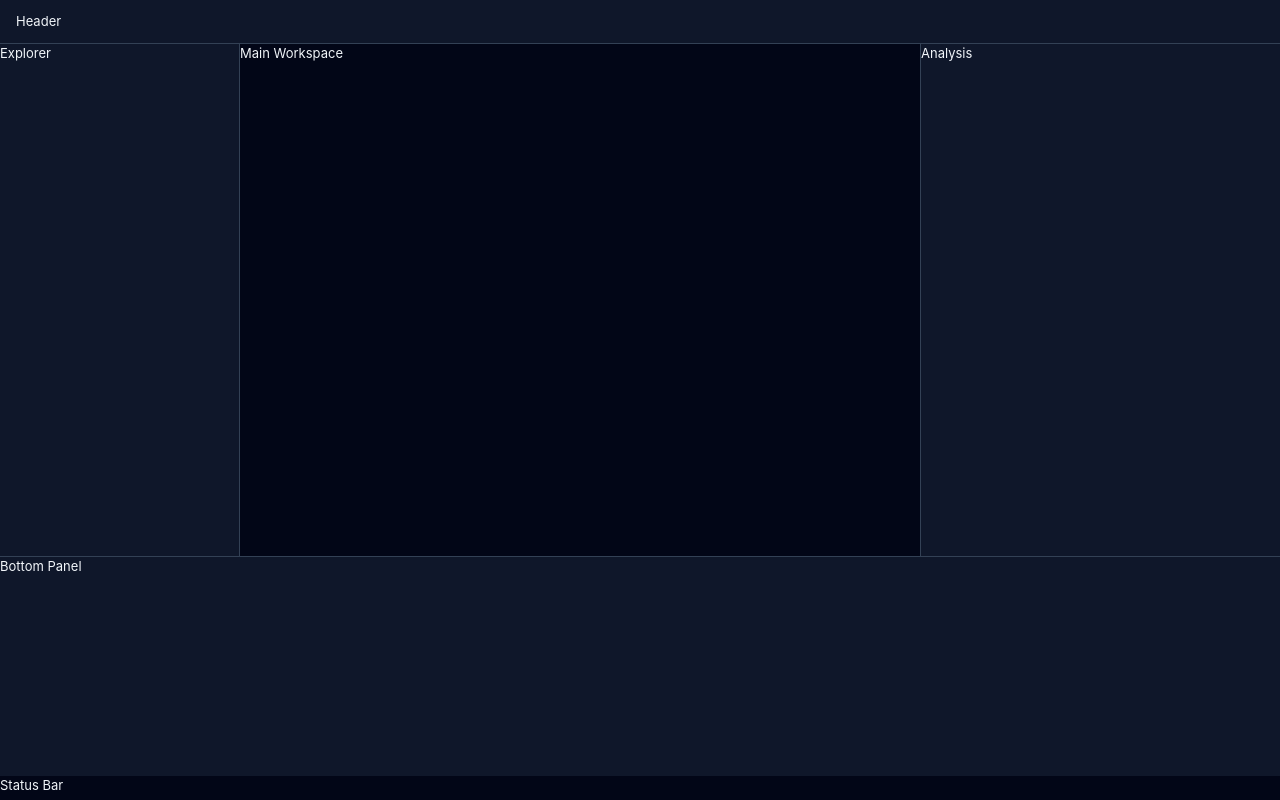
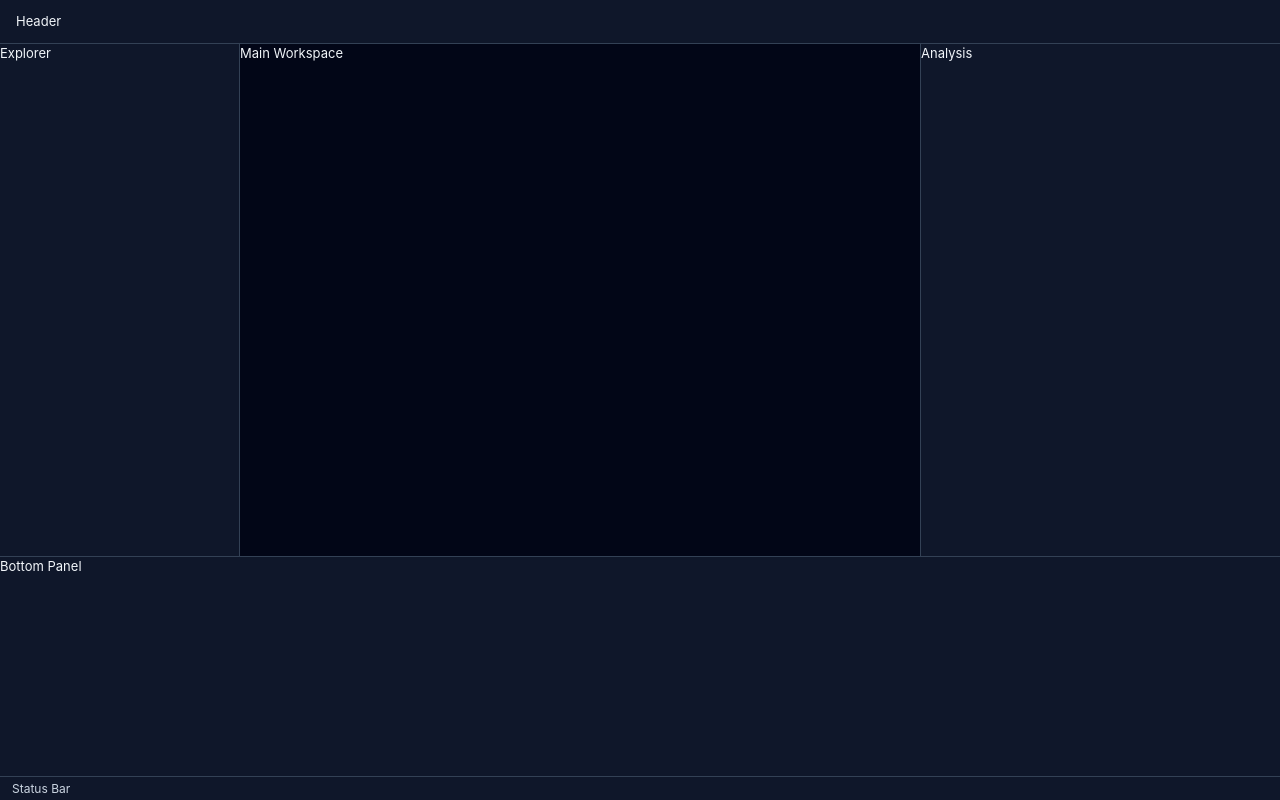
Before and after one commit to nilaysardar04042001/JavaScript-Notebook, a React (Vite) app in the folder frontend/: page / in a window 1280 px wide. Built offline with nearby package versions, Linux system fonts and the light colour scheme.

Commit message:
feat: add StatusBar layout component

```diff
--- a/frontend/src/App.tsx
+++ b/frontend/src/App.tsx
@@ -4,6 +4,7 @@ import { MainWorkspace } from './components/layout/MainWorkspace'
 import { ExplorerPanel } from './components/layout/ExplorerPanel'
 import { AnalysisPanel } from './components/layout/AnalysisPanel'
 import { BottomPanel } from './components/layout/BottomPanel'
+import { StatusBar } from './components/layout/StatusBar'
 // import './App.css'
 
 function App() {
@@ -27,9 +28,9 @@ function App() {
         Bottom Panel
       </BottomPanel>
 
-      <footer className="app-shell__statusbar">
+      <StatusBar>
         Status Bar
-      </footer>
+      </StatusBar>
     </AppShell>
   )
 }
--- /dev/null
+++ b/frontend/src/components/layout/StatusBar/StatusBar.css
@@ -0,0 +1,20 @@
+/*
+ * JavaScript Notebook
+ * StatusBar
+ *
+ * Stage 8.4.7 — Status Bar Container
+ */
+
+.jn-status-bar {
+  display: flex;
+  align-items: center;
+  width: 100%;
+  min-width: 0;
+  height: var(--jn-statusbar-height);
+  padding: 0 var(--jn-space-3);
+  overflow: hidden;
+  border-top: var(--jn-border-width-thin) solid var(--jn-color-border);
+  background: var(--jn-color-surface);
+  color: var(--jn-color-text-secondary);
+  font-size: var(--jn-font-size-sm);
+}
--- /dev/null
+++ b/frontend/src/components/layout/StatusBar/StatusBar.tsx
@@ -0,0 +1,14 @@
+import type { HTMLAttributes, PropsWithChildren } from 'react'
+import './StatusBar.css'
+
+export type StatusBarProps = PropsWithChildren<HTMLAttributes<HTMLElement>>
+
+export function StatusBar({ children, className, ...props }: StatusBarProps) {
+  const classes = ['jn-status-bar', className].filter(Boolean).join(' ')
+
+  return (
+    <footer className={classes} {...props}>
+      {children}
+    </footer>
+  )
+}
--- /dev/null
+++ b/frontend/src/components/layout/StatusBar/index.ts
@@ -0,0 +1,2 @@
+export { StatusBar } from './StatusBar'
+export type { StatusBarProps } from './StatusBar'
```
